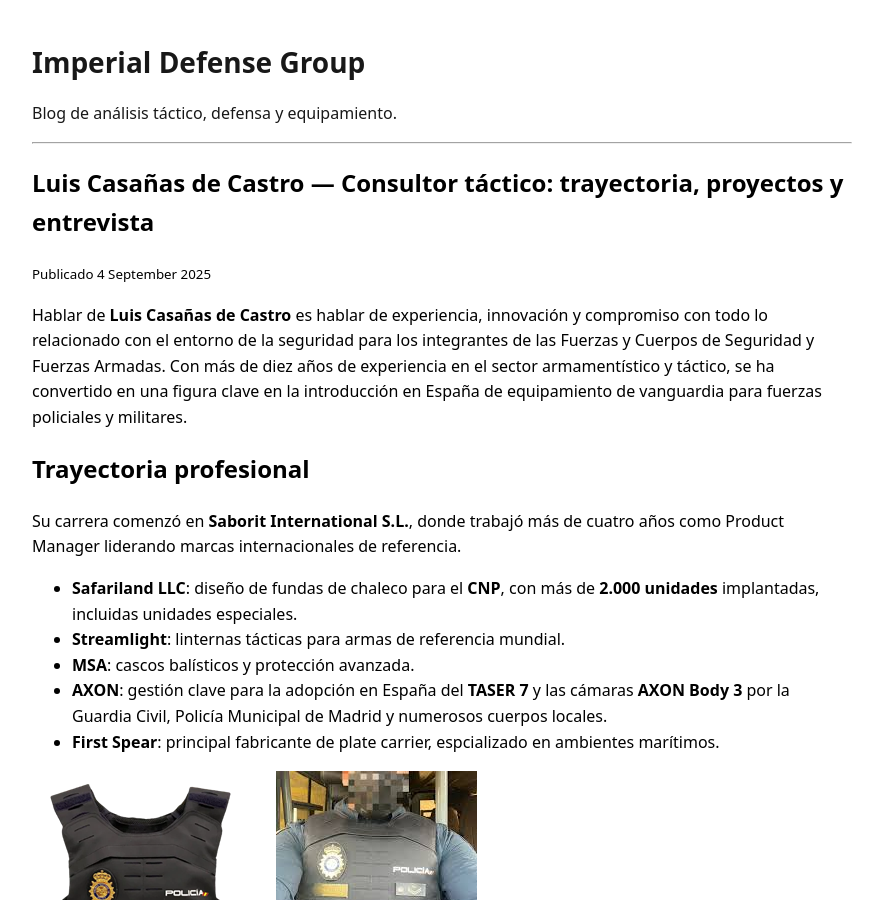
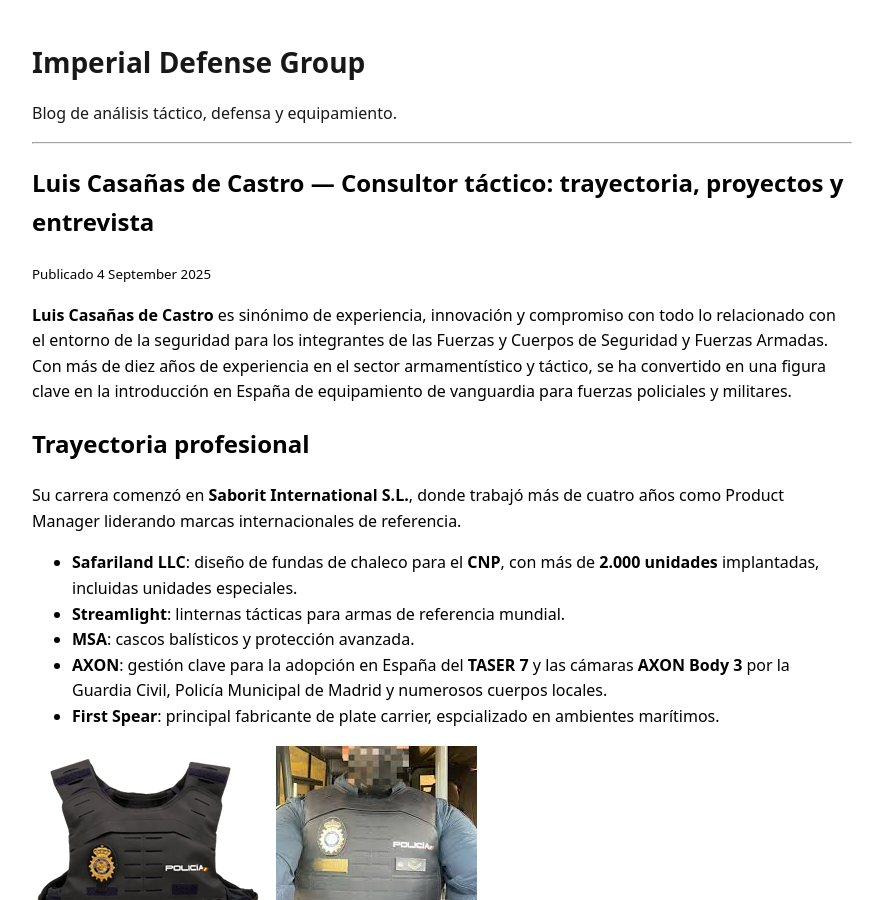
Before and after one commit to imperialdefensegroup/articulos, a Jekyll site: the page built from _posts/2025-09-04-luis-casanas-de-castro-consultor-tactico.md, in a window 1280 px wide and 900 px high. Shown: the whole window, without its empty margins (198-1072 px from the left). Built offline with Jekyll 4.4.1, drawn with Linux system fonts in a browser that asks for light colours.

Commit message:
Update 2025-09-04-luis-casanas-de-castro-consultor-tactico.md

```diff
--- a/_posts/2025-09-04-luis-casanas-de-castro-consultor-tactico.md
+++ b/_posts/2025-09-04-luis-casanas-de-castro-consultor-tactico.md
@@ -9,7 +9,7 @@ image: /assets/img/chaleco.jpg
 author: "Imperial Defense Group"
 ---
 
-Hablar de **Luis Casañas de Castro** es hablar de experiencia, innovación y compromiso con todo lo relacionado con el entorno de la seguridad para los integrantes de las Fuerzas y Cuerpos de Seguridad y Fuerzas Armadas. Con más de diez años de experiencia en el sector armamentístico y táctico, se ha convertido en una figura clave en la introducción en España de equipamiento de vanguardia para fuerzas policiales y militares.
+**Luis Casañas de Castro** es sinónimo de experiencia, innovación y compromiso con todo lo relacionado con el entorno de la seguridad para los integrantes de las Fuerzas y Cuerpos de Seguridad y Fuerzas Armadas. Con más de diez años de experiencia en el sector armamentístico y táctico, se ha convertido en una figura clave en la introducción en España de equipamiento de vanguardia para fuerzas policiales y militares.
 
 ## Trayectoria profesional
 
```
